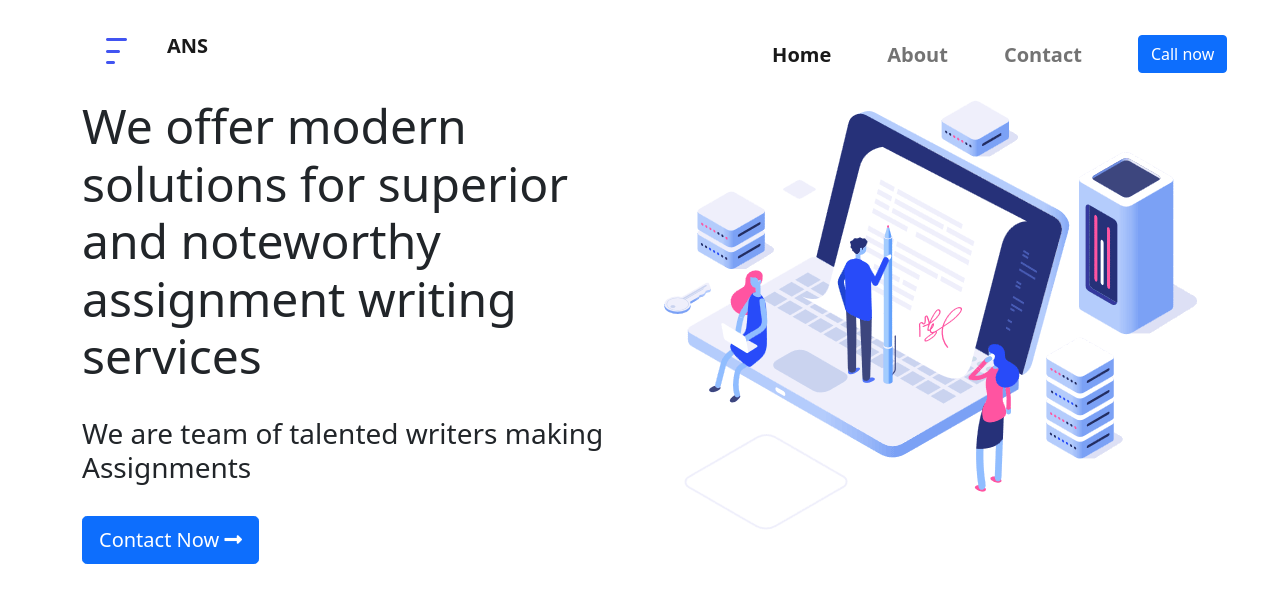
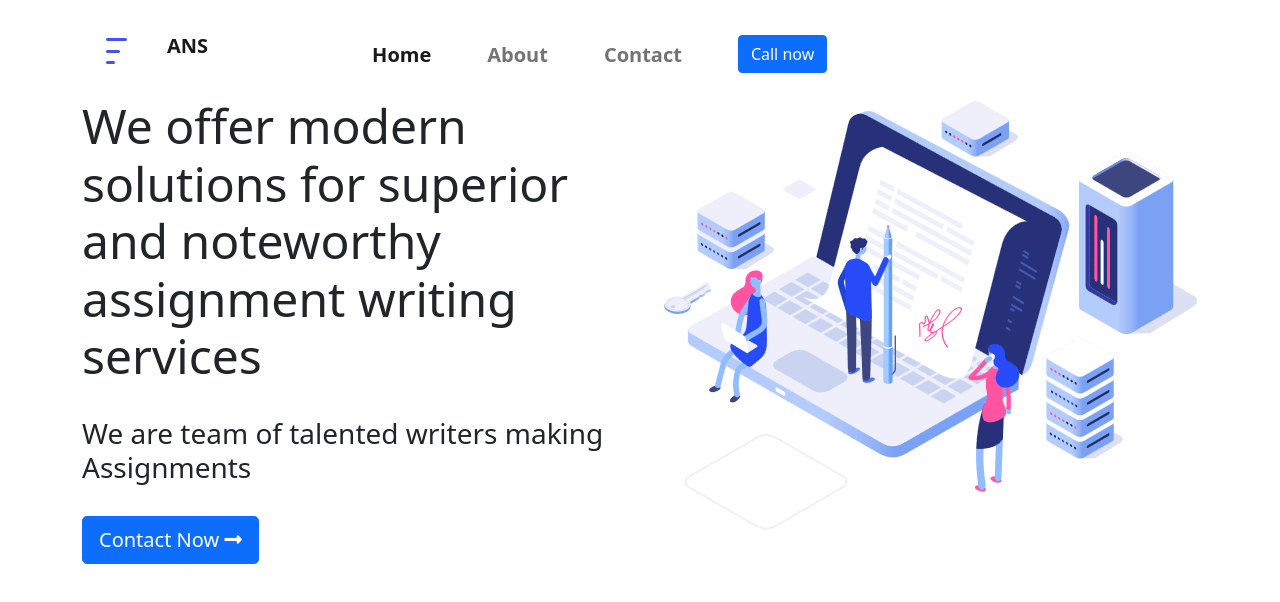
Before and after one commit to Adi19471/ANS-assignment, a plain HTML site: page index.html in a window 1280 px wide. Drawn offline with nearby package versions, Linux system fonts and the light colour scheme.

Commit message:
navbar-nav chainges margin

```diff
--- a/ANS/css/style.css
+++ b/ANS/css/style.css
@@ -16,7 +16,7 @@ body{
 
 }
 .navbar-nav{
-    margin-left: 500px;
+    margin-left: 100px;
     font-weight: 900;
     font-size: 20px;
 
```
